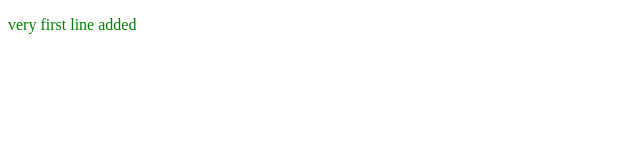
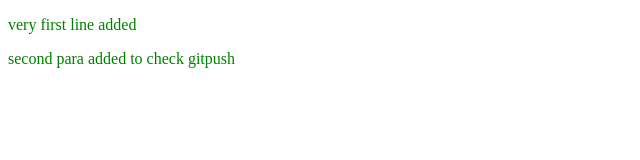
Before and after one commit to Himanshuuuu/first-line-addded, a plain HTML site: page index.html in a window 1280 px wide. Shown: the whole page, without its empty margins (0-640 px from the left). Drawn offline with Linux system fonts and the light colour scheme.

Commit message:
one more line to test push in index.html

```diff
--- a/index.html
+++ b/index.html
@@ -7,6 +7,7 @@
 </head>
 <body>
 	<p>very first line added</p>
+	<p>second para added to check gitpush</p>
 
 </body>
 </html>
```
